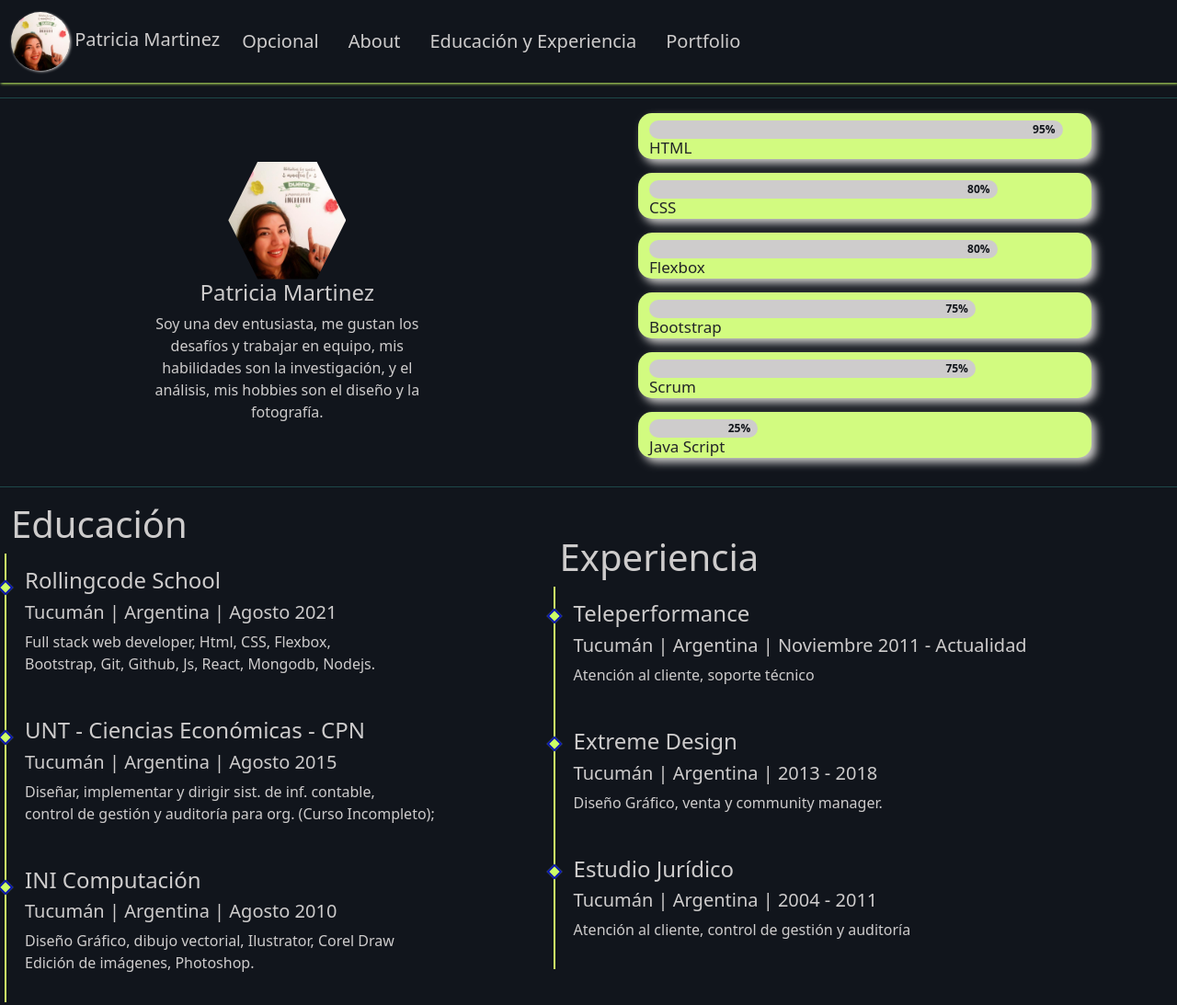
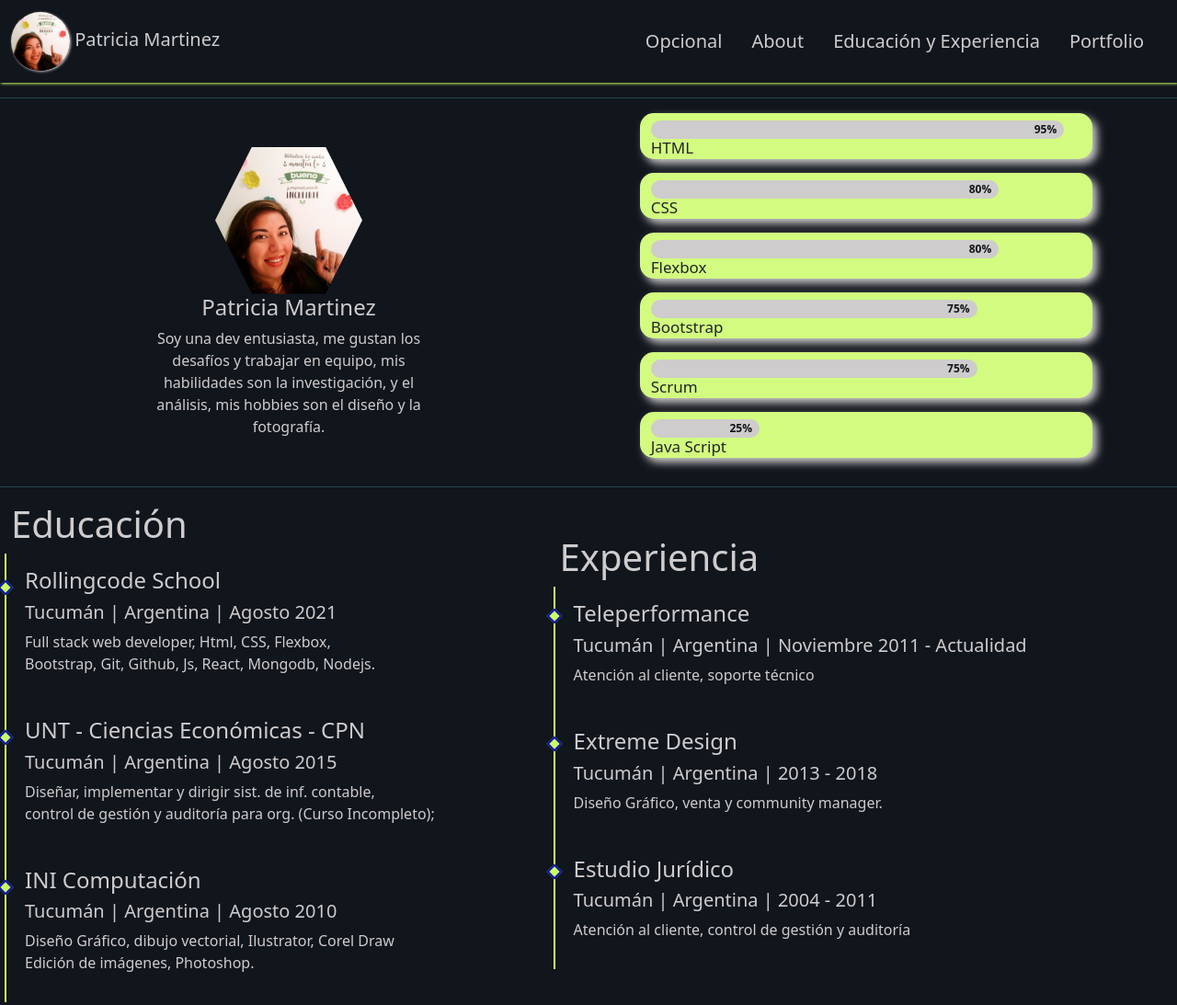
Before and after one commit to PatotiMartinez/challenge-cv, a plain HTML site: page index.html in a window 1280 px wide. Shown: the top 1093 px of the page at 92% size. Drawn offline with nearby package versions, Linux system fonts and the light colour scheme.

Commit message:
nav ar a la derecha

```diff
--- a/index.html
+++ b/index.html
@@ -22,7 +22,7 @@
         <span class="navbar-toggler-icon"></span>
       </button>
       <div class="collapse navbar-collapse " id="navbarNav">
-        <ul class="navbar-nav ">
+        <ul class="navbar-nav ms-auto text-center">
           <li class="nav-item ">
             <a class="navbar-brand nav-link active " aria-current="page" href="#">Opcional</a>
           </li>
@@ -44,7 +44,7 @@
   <!-- inicio About -->
   <div id="about" class="container-fluid d-flex align-items-center justify-content-center">
     <!-- columna 1 de 2 about-->
-    <div class="row d-flex align-items-center justify-content-center">
+    <div class="row col-12 col-md-6 d-flex align-items-center justify-content-center">
       <div class="about-descripcion col-6">
         <img class="perfilAbout" src="/img/patricia.jpg" alt="fotoPerfil">
         <h4>Patricia Martinez</h4>
--- a/styles.css
+++ b/styles.css
@@ -30,9 +30,10 @@
     width: 4.1rem;
     height: 4.1rem;
 }
+/* inicio seccion about */
 .perfilAbout{
-    width: 8rem;
-    height: 8rem;
+    width: 10rem;
+    height: 10rem;
     clip-path: polygon(25% 0, 75% 0%, 100% 50%, 75% 100%, 25% 100%, 0% 50%);
 }
 .about-descripcion{
```
